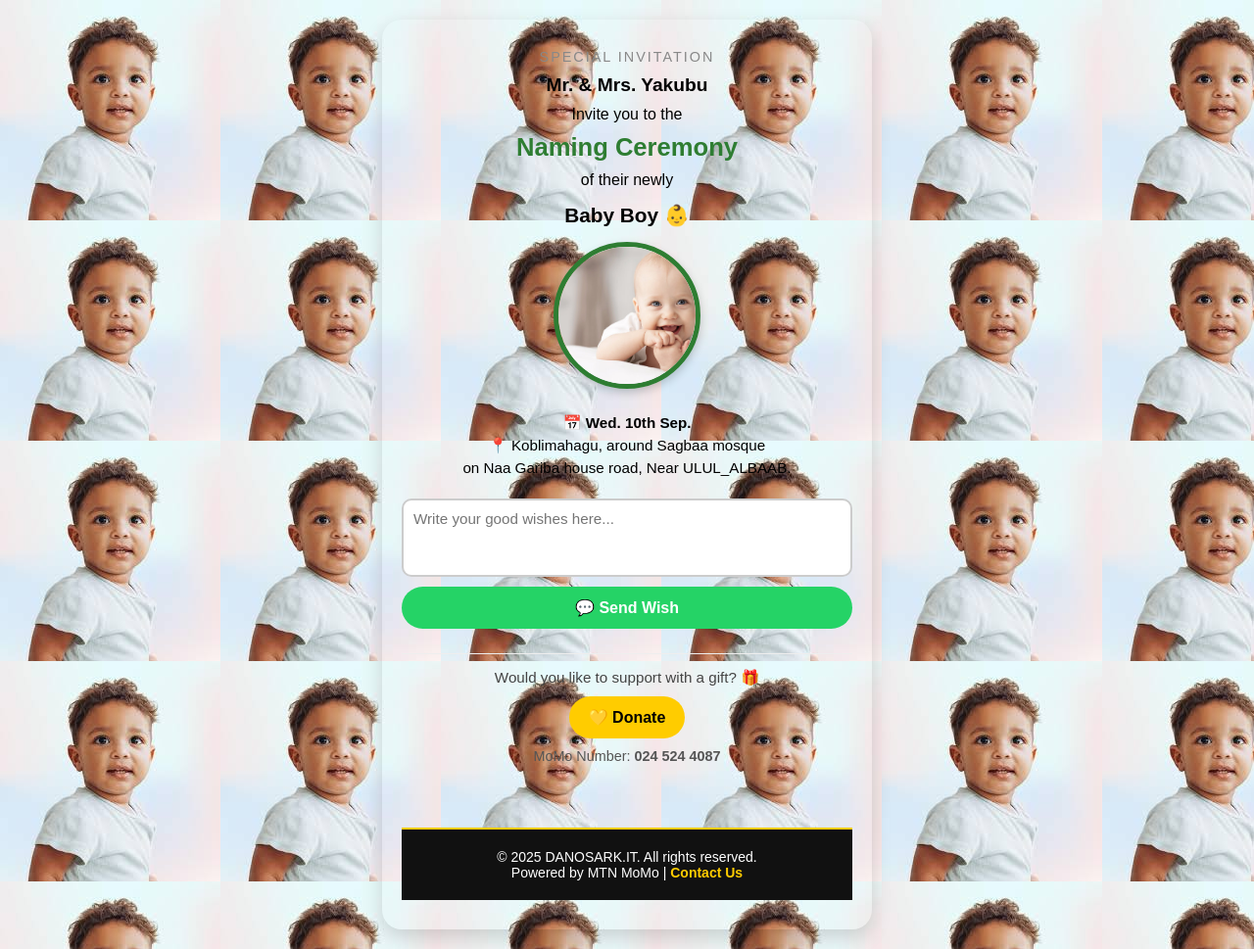
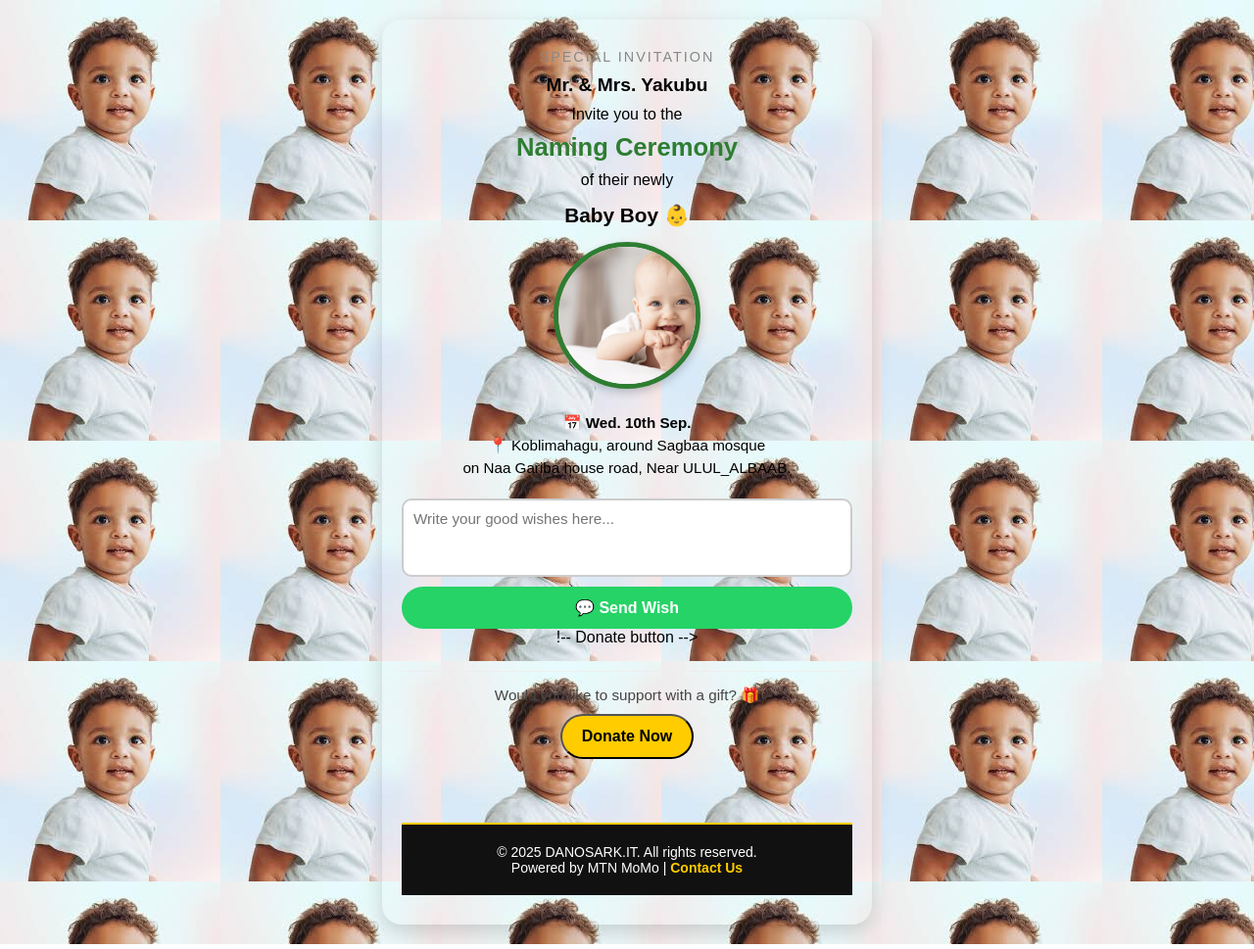
Before and after one commit to DCKONAMI/OUTDOORING, a plain HTML site: page index.html in a window 1280 px wide. Shown: the whole page at 98% size. Drawn offline with Linux system fonts and the light colour scheme.

Commit message:
Update index.html

```diff
--- a/index.html
+++ b/index.html
@@ -32,12 +32,13 @@
       <button id="sendBtn">💬 Send Wish</button>
     </div>
 
-    <!-- Donate button -->
-    <div class="donate-section">
-      <p class="donate-text">Would you like to support with a gift? 🎁</p>
-      <a href="donate.html" class="donate-btn">💛 Donate</a>
-      <p class="donate-number">MoMo Number: <strong>024 524 4087</strong></p>
-    </div>
+   !-- Donate button -->
+<div class="donate-section">
+  <p class="donate-text">Would you like to support with a gift? 🎁</p>
+  <button class="donate-btn" onclick="window.location.href='donate.html'">
+    Donate Now
+  </button>
+</div>
     <footer class="site-footer">
   <p>© 2025 DANOSARK.IT. All rights reserved.</p>
   <p>Powered by MTN MoMo | <a href="mailto:youremail@example.com">Contact Us</a></p>
```
